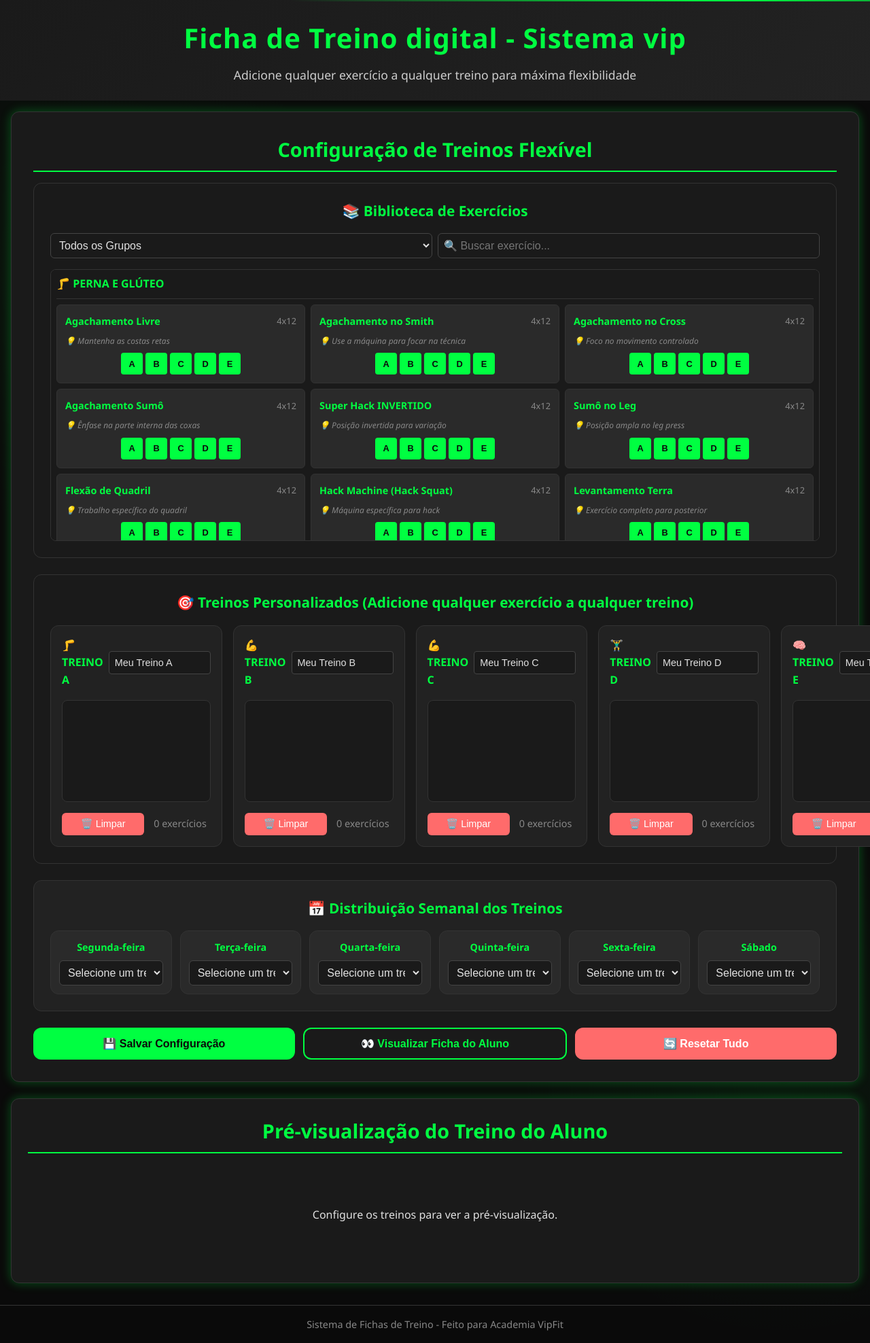
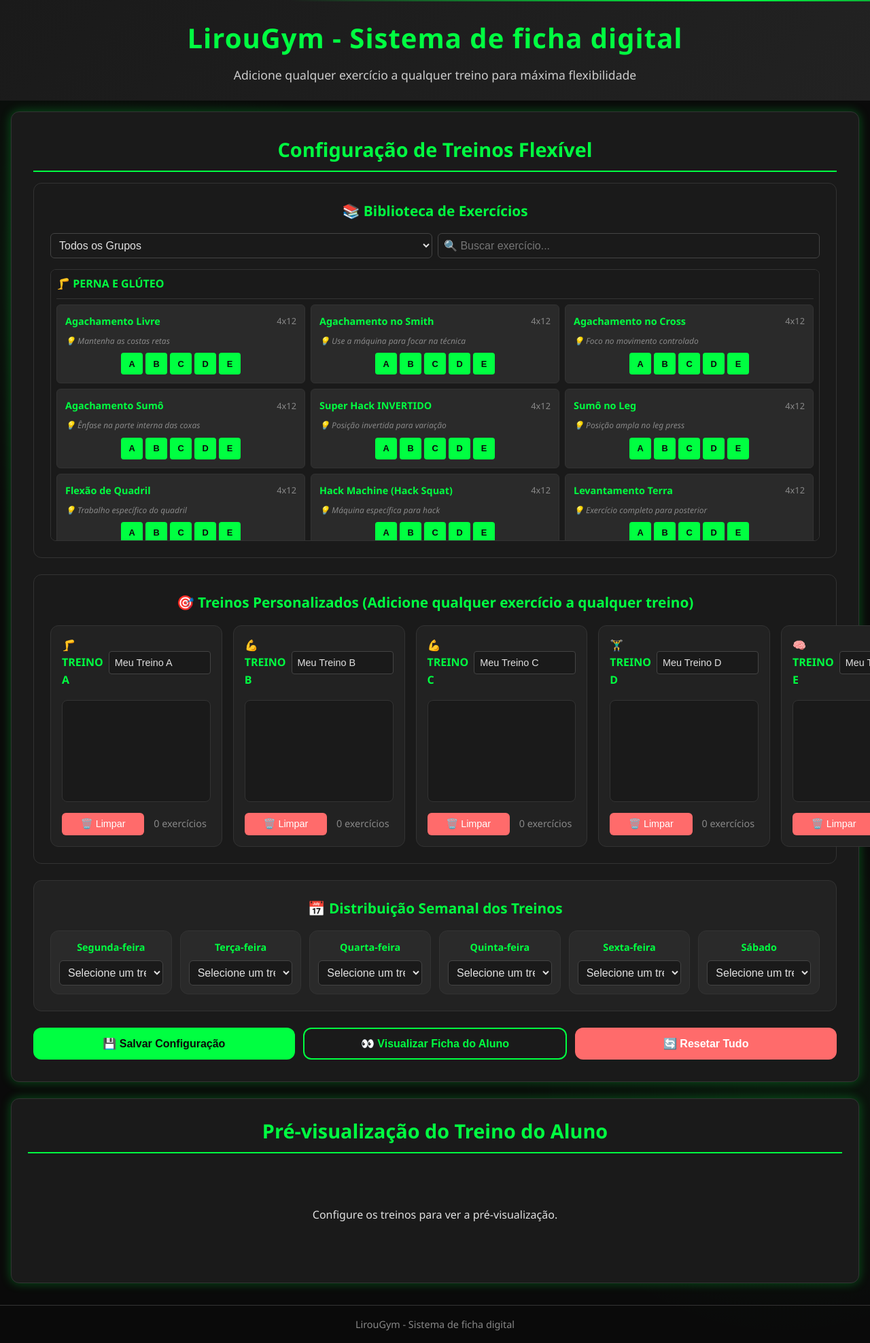
Before and after one commit to Neto-Oliveira/fichadigital, a plain HTML site: page index.html in a window 1280 px wide. Shown: the top 1976 px of the page at 68% size. Drawn offline with Linux system fonts and the light colour scheme.

Commit message:
Update index.html

```diff
--- a/index.html
+++ b/index.html
@@ -8,7 +8,7 @@
 </head>
 <body>
     <header>
-        <h1>Ficha de Treino digital - Sistema vip</h1>
+        <h1>LirouGym - Sistema de ficha digital </h1>
         <p>Adicione qualquer exercício a qualquer treino para máxima flexibilidade</p>
     </header>
 
@@ -203,7 +203,7 @@
     </main>
 
     <footer>
-        <p>Sistema de Fichas de Treino - Feito para Academia VipFit</p>
+        <p> LirouGym - Sistema de ficha digital</p>
     </footer>
 
     <script src="script-personal.js"></script>
```
